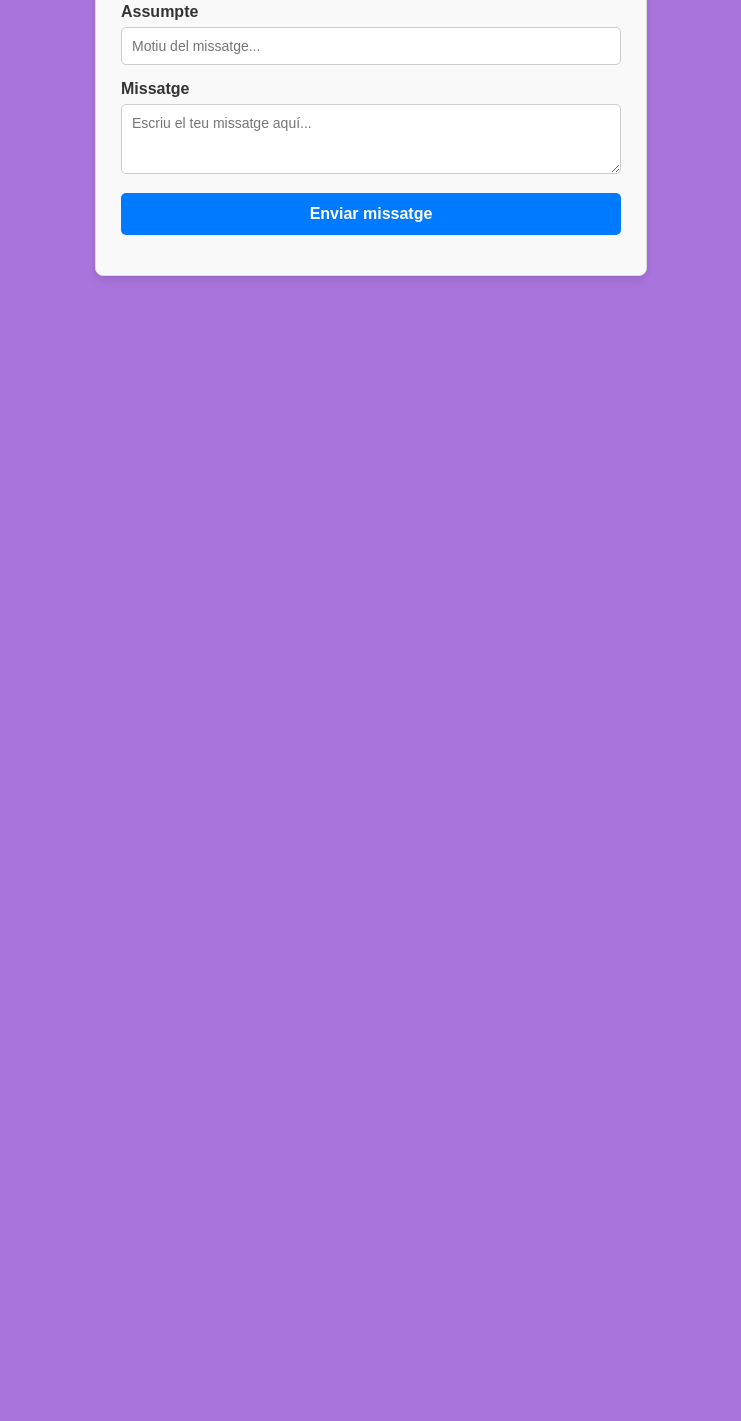
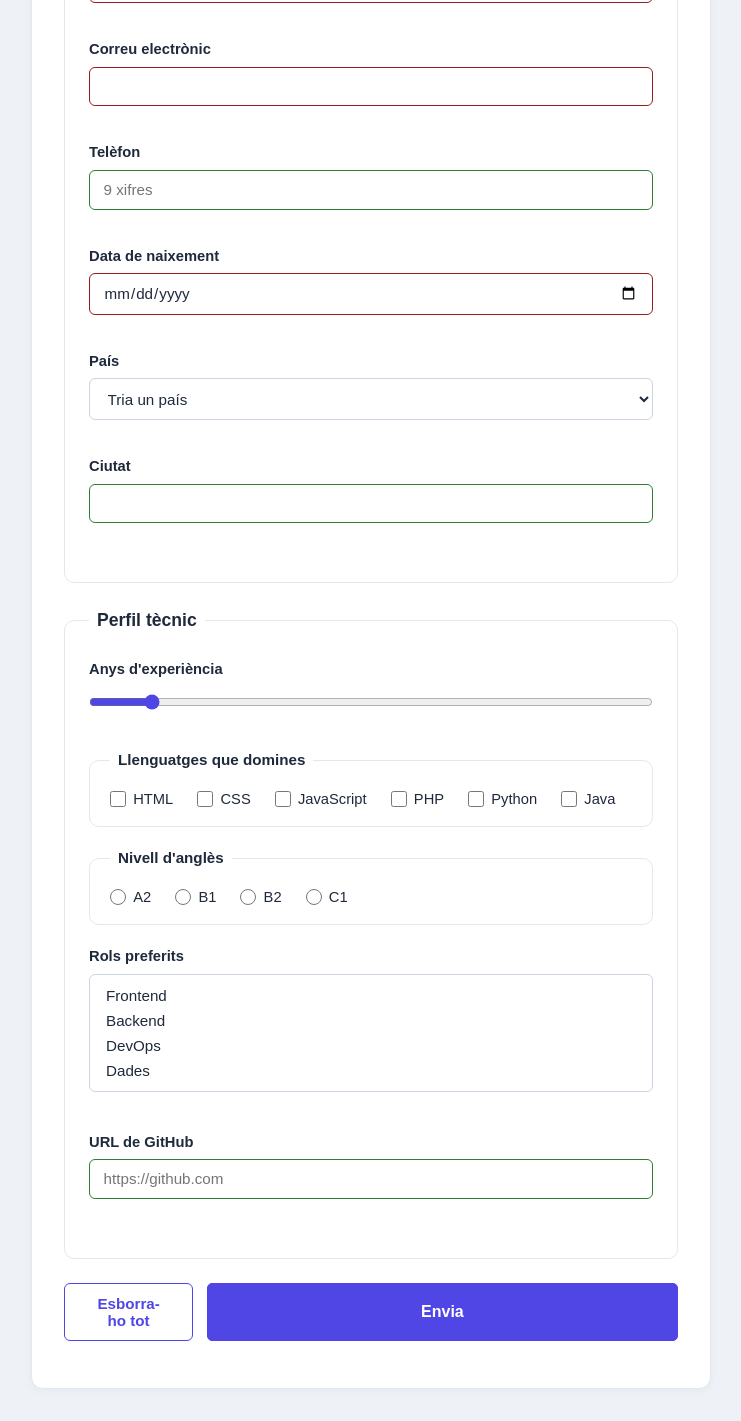
Before and after one commit to Pau72/El-meu-portfoli, a plain HTML site: page pages/contacta.html in a window 1280 px wide. Shown: the part 303-1724 px from the top of the page, without its empty margins (269-1010 px from the left). Before the commit the page ends 800 px from the top, so only its background shows below. Drawn offline with Linux system fonts and the light colour scheme; files that its build step writes are made by us from their sources.

Commit message:
Add files via upload

```diff
--- /dev/null
+++ b/css/formulari.css
@@ -0,0 +1,184 @@
+* {
+  box-sizing: border-box;
+  margin: 0;
+  padding: 0;
+}
+
+body {
+  font-family: system-ui, -apple-system, "Segoe UI", Roboto, Helvetica, Arial, sans-serif;
+  background-color: #eef2f6;
+  color: #1e293b;
+  line-height: 1.5;
+  padding: 2rem 1rem;
+}
+
+main,
+form {
+  max-width: 680px;
+  margin: 0 auto;
+}
+
+h1 {
+  font-size: 1.85rem;
+  font-weight: 700;
+  color: #1e293b;
+  margin-bottom: 0.25rem;
+}
+
+h1 + p {
+  color: #475569;
+  font-size: 0.95rem;
+  margin-bottom: 1.5rem;
+}
+
+form {
+  background-color: #ffffff;
+  padding: 2rem;
+  border-radius: 12px;
+  border: 1px solid #e2e8f0;
+  box-shadow: 0 2px 8px rgba(15, 23, 42, 0.04);
+}
+
+fieldset {
+  border: 1px solid #e2e8f0;
+  border-radius: 10px;
+  padding: 1.5rem;
+  margin-bottom: 1.5rem;
+}
+
+fieldset fieldset {
+  padding: 1rem 1.25rem;
+  margin-top: 0.5rem;
+  margin-bottom: 1.25rem;
+  display: flex;
+  flex-wrap: wrap;
+  gap: 0.75rem 1.5rem;
+}
+
+legend {
+  font-weight: 700;
+  font-size: 1.1rem;
+  color: #1e293b;
+  padding: 0 0.5rem;
+}
+
+fieldset fieldset legend {
+  font-size: 0.95rem;
+}
+
+label {
+  display: block;
+  font-weight: 600;
+  font-size: 0.92rem;
+  color: #1e293b;
+  margin-bottom: 0.4rem;
+}
+
+fieldset fieldset label {
+  display: inline-flex;
+  align-items: center;
+  gap: 0.45rem;
+  font-weight: 400;
+  margin-bottom: 0;
+  cursor: pointer;
+}
+
+input[type="text"],
+input[type="email"],
+input[type="tel"],
+input[type="url"],
+input[type="date"],
+input[type="number"],
+input[type="password"],
+input[type="search"],
+select {
+  width: 100%;
+  padding: 0.65rem 0.85rem;
+  font-size: 0.95rem;
+  font-family: inherit;
+  color: #1e293b;
+  background-color: #ffffff;
+  border: 1.5px solid #cbd5e1;
+  border-radius: 6px;
+  margin-bottom: 1.25rem;
+  transition: border-color 0.2s ease, box-shadow 0.2s ease;
+}
+
+input:focus,
+select:focus {
+  outline: none;
+  border-color: #4f46e5;
+  box-shadow: 0 0 0 3px rgba(79, 70, 229, 0.15);
+}
+
+input:not([type="range"]):not([type="checkbox"]):not([type="radio"]):invalid {
+  border-color: #991b1b;
+}
+
+input:not([type="range"]):not([type="checkbox"]):not([type="radio"]):valid {
+  border-color: #2e7d32;
+}
+
+input[type="range"] {
+  width: 100%;
+  accent-color: #4f46e5;
+  margin: 0.5rem 0 1.5rem;
+  cursor: pointer;
+}
+
+input[type="checkbox"],
+input[type="radio"] {
+  width: 1rem;
+  height: 1rem;
+  accent-color: #4f46e5;
+  cursor: pointer;
+}
+
+select[multiple] {
+  padding: 0.5rem;
+  height: auto;
+}
+
+select[multiple] option {
+  padding: 0.25rem 0.5rem;
+  border-radius: 4px;
+}
+
+.botons,
+form > div:last-of-type {
+  display: flex;
+  justify-content: flex-end;
+  gap: 0.85rem;
+  margin-top: 0.5rem;
+}
+
+button {
+  font-family: inherit;
+  font-size: 0.95rem;
+  font-weight: 600;
+  padding: 0.7rem 1.5rem;
+  border-radius: 6px;
+  cursor: pointer;
+  transition: background-color 0.2s ease, color 0.2s ease, border-color 0.2s ease;
+}
+
+button[type="reset"] {
+  background-color: #ffffff;
+  color: #4f46e5;
+  border: 1.5px solid #4f46e5;
+}
+
+button[type="reset"]:hover {
+  background-color: #eef2ff;
+}
+
+button[type="submit"] {
+  background-color: #4f46e5;
+  color: #ffffff;
+  border: 1.5px solid #4f46e5;
+}
+
+button[type="submit"]:hover {
+  background-color: #4338ca;
+  border-color: #4338ca;
+}
--- a/pages/contacta.html
+++ b/pages/contacta.html
@@ -19,33 +19,107 @@
     </ul>
   </nav>
 <body>
-  <h1>Contacta amb mi</h1>
+  <link rel="stylesheet" href="css/formulari.css">
+</head>
+<body>
+  <main>
+    <h1>Residència de desenvolupadors</h1>
 
     <form action="#" method="post">
+      <fieldset>
+        <legend>Dades personals</legend>
+
         <div>
-      <label for="nom">Nom complet</label>
-      <input type="text" id="nom" name="nom" placeholder="Escriu el teu nom..." required>
+          <label for="nom">Nom i cognoms</label>
+          <input type="text" id="nom" name="nom" required>
         </div>
 
         <div>
           <label for="correu">Correu electrònic</label>
-      <input type="email" id="correu" name="correu" placeholder="nom@exemple.com" required>
+          <input type="email" id="correu" name="correu" required>
         </div>
 
         <div>
-      <label for="assumpte">Assumpte</label>
-      <input type="text" id="assumpte" name="assumpte" placeholder="Motiu del missatge..." required>
+          <label for="telefon">Telèfon</label>
+          <input type="tel" id="telefon" name="telefon" placeholder="9 xifres" pattern="[0-9]{9}">
         </div>
 
         <div>
-      <label for="missatge">Missatge</label>
-      <textarea id="missatge" name="missatge" rows="3" cols="20" placeholder="Escriu el teu missatge aquí..."
-        required></textarea>
+          <label for="naixement">Data de naixement</label>
+          <input type="date" id="naixement" name="naixement" required>
         </div>
 
         <div>
-      <button type="submit">Enviar missatge</button>
+          <label for="pais">País</label>
+          <select id="pais" name="pais" required>
+            <option value="" disabled selected>Tria un país</option>
+            <optgroup label="Europa">
+              <option value="es">Espanya</option>
+              <option value="ad">Andorra</option>
+              <option value="fr">França</option>
+              <option value="pt">Portugal</option>
+            </optgroup>
+            <optgroup label="Amèrica">
+              <option value="ar">Argentina</option>
+              <option value="co">Colòmbia</option>
+              <option value="mx">Mèxic</option>
+            </optgroup>
+          </select>
+        </div>
+
+        <div>
+          <label for="ciutat">Ciutat</label>
+          <input type="text" id="ciutat" name="ciutat">
+        </div>
+      </fieldset>
+
+      <fieldset>
+        <legend>Perfil tècnic</legend>
+
+        <div>
+          <label for="experiencia">Anys d'experiència</label>
+          <input type="range" id="experiencia" name="experiencia" min="0" max="20" value="2">
+        </div>
+
+        <fieldset>
+          <legend>Llenguatges que domines</legend>
+          <label><input type="checkbox" name="llenguatges" value="html"> HTML</label>
+          <label><input type="checkbox" name="llenguatges" value="css"> CSS</label>
+          <label><input type="checkbox" name="llenguatges" value="js"> JavaScript</label>
+          <label><input type="checkbox" name="llenguatges" value="php"> PHP</label>
+          <label><input type="checkbox" name="llenguatges" value="python"> Python</label>
+          <label><input type="checkbox" name="llenguatges" value="java"> Java</label>
+        </fieldset>
+
+        <fieldset>
+          <legend>Nivell d'anglès</legend>
+          <label><input type="radio" name="angles" value="a2"> A2</label>
+          <label><input type="radio" name="angles" value="b1"> B1</label>
+          <label><input type="radio" name="angles" value="b2"> B2</label>
+          <label><input type="radio" name="angles" value="c1"> C1</label>
+        </fieldset>
+
+        <div>
+          <label for="rols">Rols preferits</label>
+          <select id="rols" name="rols[]" multiple size="4">
+            <option value="frontend">Frontend</option>
+            <option value="backend">Backend</option>
+            <option value="devops">DevOps</option>
+            <option value="dades">Dades</option>
+          </select>
+        </div>
+
+        <div>
+          <label for="github">URL de GitHub</label>
+          <input type="url" id="github" name="github" placeholder="https://github.com">
+        </div>
+      </fieldset>
+
+      <div>
+        <button type="reset">Esborra-ho tot</button>
+        <button type="submit">Envia</button>
       </div>
     </form>
+  </main>
 </body>
 </html>
```
Lines whose indentation alone changed are shown as unchanged.
